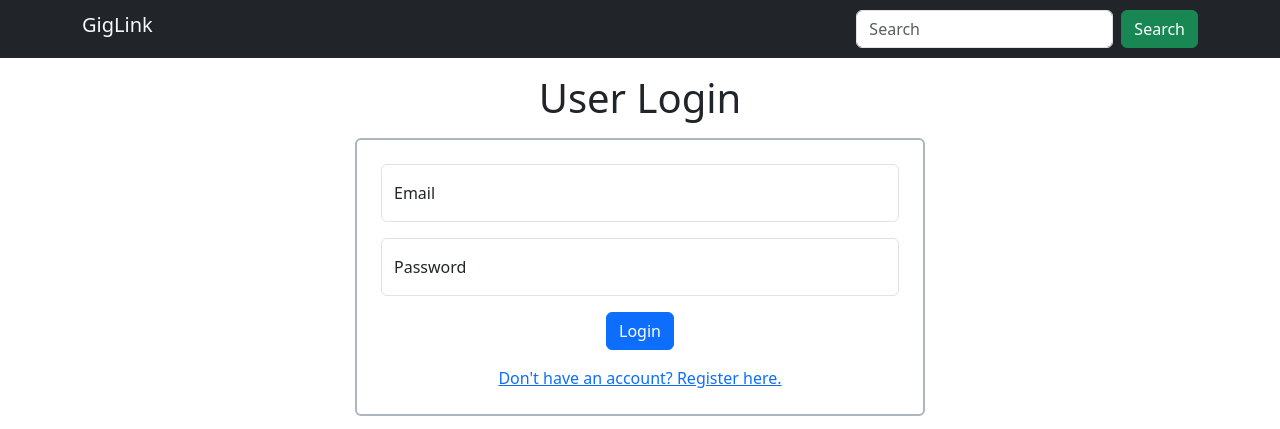
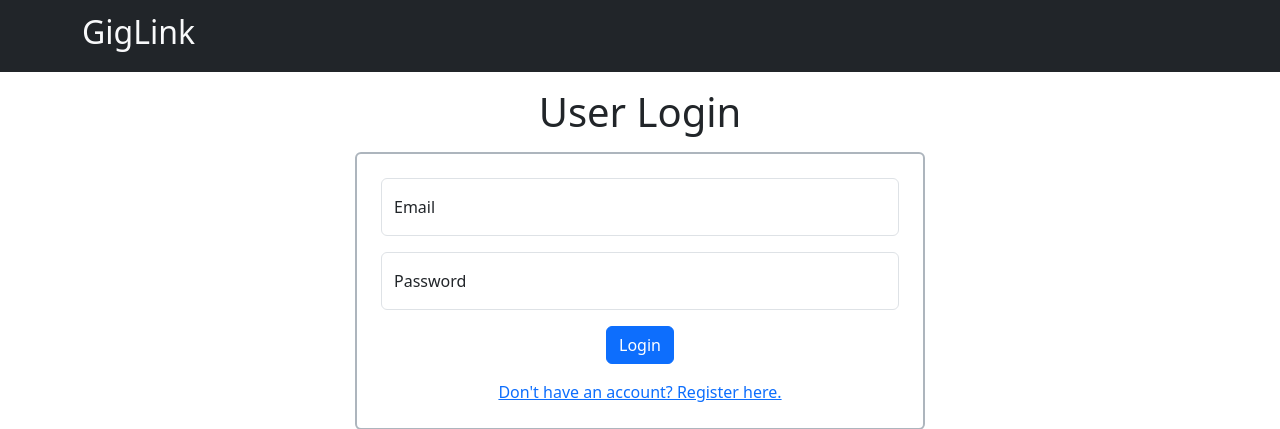
Before and after one commit to zachcarrera/giglink, a Flask app: page /login/users in a window 1280 px wide. Shown: the top 429 px of the page. Run offline with Flask 2, Linux system fonts and the light colour scheme.

Commit message:
remove search bar from login and reg pages

```diff
--- a/flask_app/templates/musician_registration.html
+++ b/flask_app/templates/musician_registration.html
@@ -17,11 +17,7 @@
 
     <nav class="navbar bg-dark">
         <div class="container">
-            <h1 class="navbar-brand h1 text-light">GigLink</h1>
-            <form action="#" class="d-flex ms-auto">
-                <input type="search" name="search" id="" placeholder="Search" class="form-control me-2">
-                <button class="btn btn-success" type="submit">Search</button>
-            </form>
+            <a href="/" class="navbar-brand h1 fs-2 text-light">GigLink</a>
         </div>
     </nav>
 
--- a/flask_app/templates/user_login.html
+++ b/flask_app/templates/user_login.html
@@ -17,11 +17,8 @@
 
     <nav class="navbar bg-dark">
         <div class="container">
-            <h1 class="navbar-brand h1 text-light">GigLink</h1>
-            <form action="#" class="d-flex ms-auto">
-                <input type="search" name="search" id="" placeholder="Search" class="form-control me-2">
-                <button class="btn btn-success" type="submit">Search</button>
-            </form>
+            <a href="/" class="navbar-brand h1 fs-2 text-light">GigLink</a>
+
         </div>
     </nav>
 
```
Also changed, not shown: flask_app/templates/musician_login.html (+2 -5 lines), flask_app/templates/user_registration.html (+2 -5 lines).
